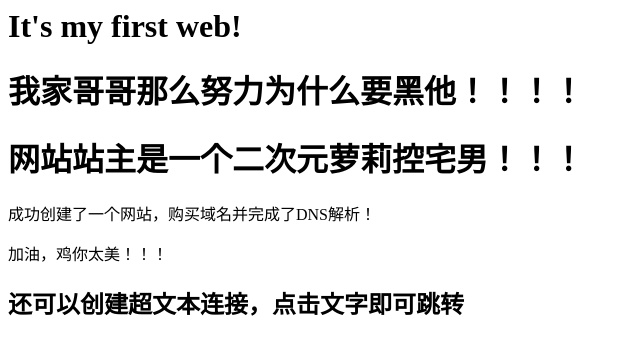
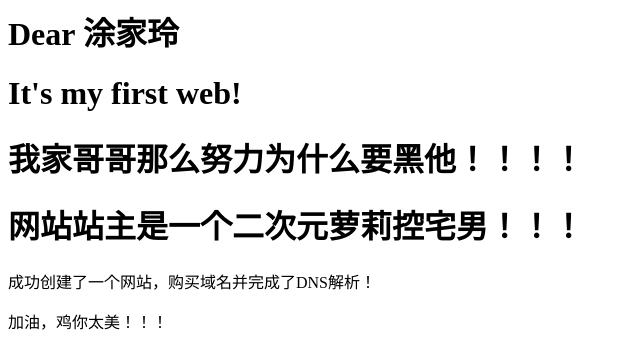
Before and after one commit to Rickydoc/rickydoc.github.io, a plain HTML site: page docs/index.html in a window 1280 px wide. Shown: the top 337 px of the page, without its empty margins (0-640 px from the left). Drawn offline with Linux system fonts and the light colour scheme.

Commit message:
Update index.html
Signed-off-by: Rickydoc <153089431+Rickydoc@users.noreply.github.com>

```diff
--- a/docs/index.html
+++ b/docs/index.html
@@ -7,6 +7,7 @@
   </head>
   <body>
     <main>
+      <h1>Dear 涂家玲</h1>
       <h1>It's my first web!</h1>
       <h1>我家哥哥那么努力为什么要黑他！！！！</h1>
       <h1>网站站主是一个二次元萝莉控宅男！！！</h1>
```
